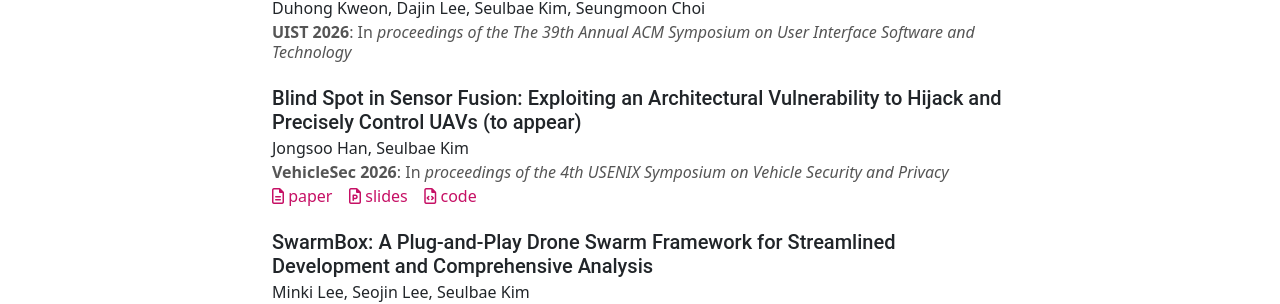
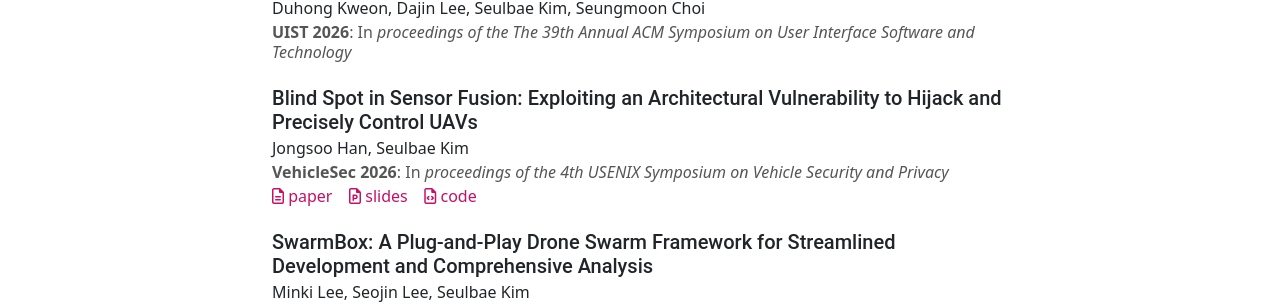
Before and after one commit to postech-compsec/postech-compsec.github.io, a Jekyll site: the page built from pages/publications.md, in a window 1280 px wide. Shown: the part 185-489 px from the top of the page. Built offline with Jekyll 4.4.1, drawn with Linux system fonts in a browser that asks for light colours; nearby versions of some CDN libraries.

Commit message:
gap published

```diff
--- a/_data/publications.yml
+++ b/_data/publications.yml
@@ -6,7 +6,7 @@
   month: November
   loc: Detroit, MI, USA
 
-- title: "Blind Spot in Sensor Fusion: Exploiting an Architectural Vulnerability to Hijack and Precisely Control UAVs (to appear)"
+- title: "Blind Spot in Sensor Fusion: Exploiting an Architectural Vulnerability to Hijack and Precisely Control UAVs"
   author: Jongsoo Han and Seulbae Kim
   venue: 4th USENIX Symposium on Vehicle Security and Privacy
   abbrev: VehicleSec 2026
```
